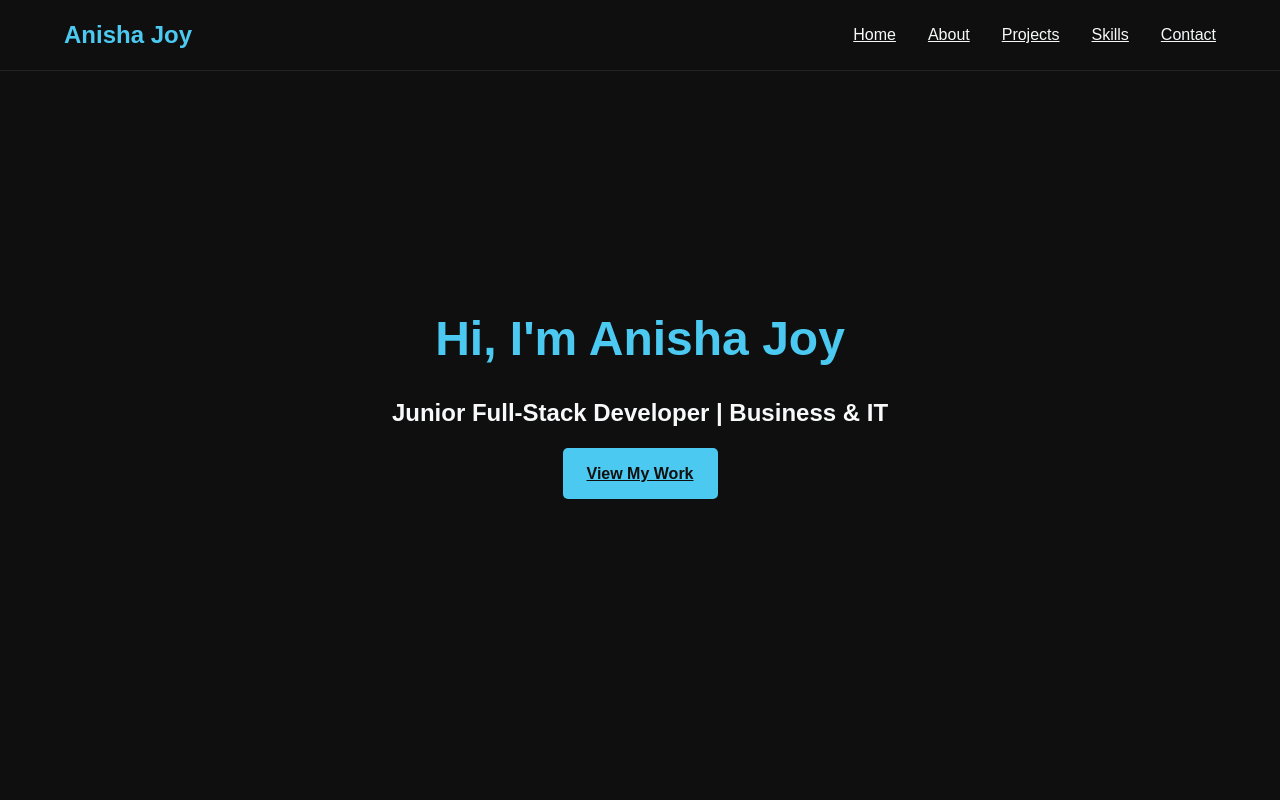
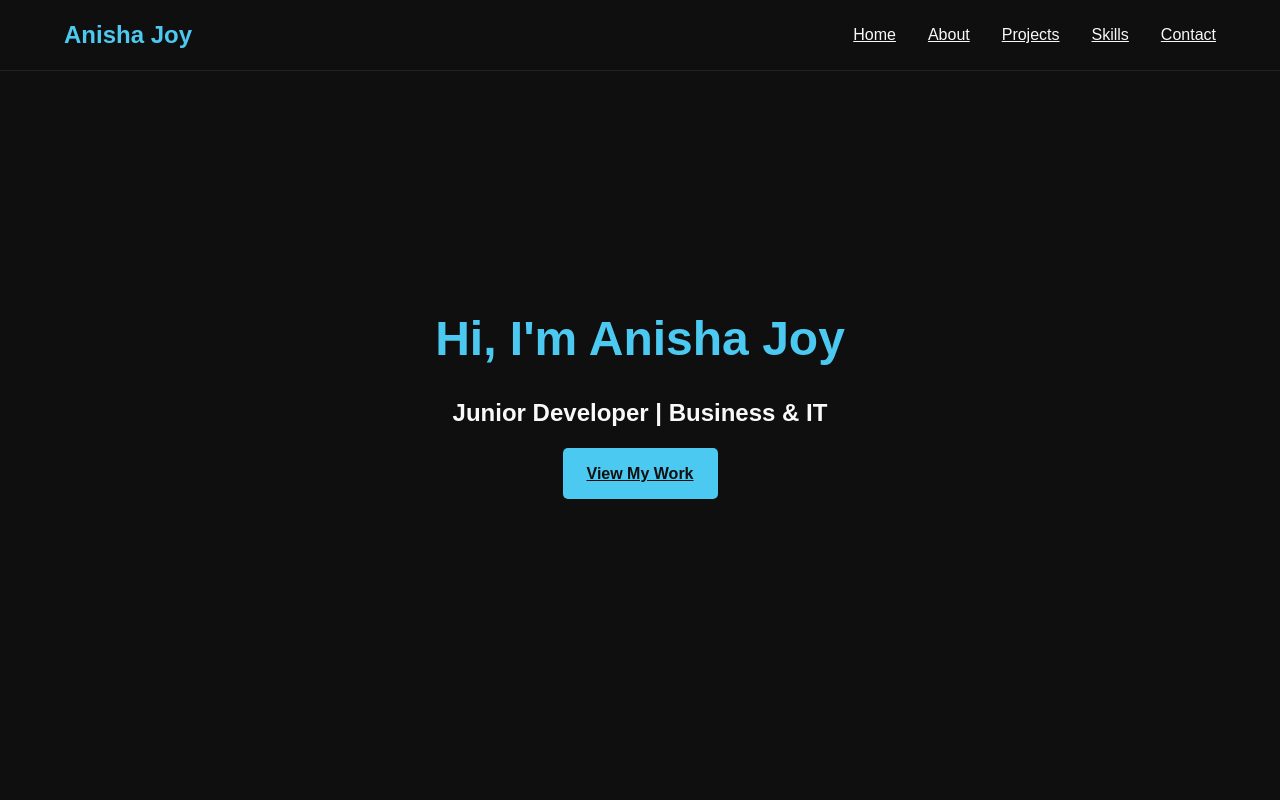
Before and after one commit to Anisha996/portfolio, a plain HTML site: page index.html in a window 1280 px wide. Shown: the top 800 px of the page. Drawn offline with Linux system fonts and the light colour scheme.

Commit message:
Update index.html

```diff
--- a/index.html
+++ b/index.html
@@ -253,7 +253,7 @@
 
     <section id="home" class="hero">
         <h1>Hi, I'm Anisha Joy</h1>
-        <h2>Junior Full-Stack Developer | Business & IT</h2>
+        <h2>Junior Developer | Business & IT</h2>
         <a href="#projects" class="btn">View My Work</a>
     </section>
 
```
